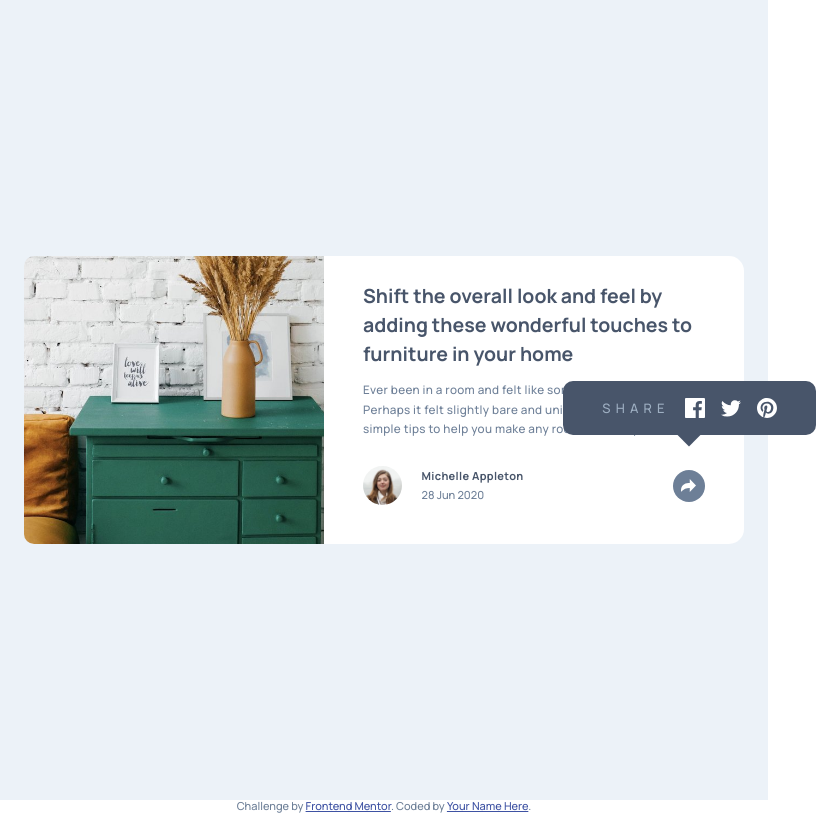
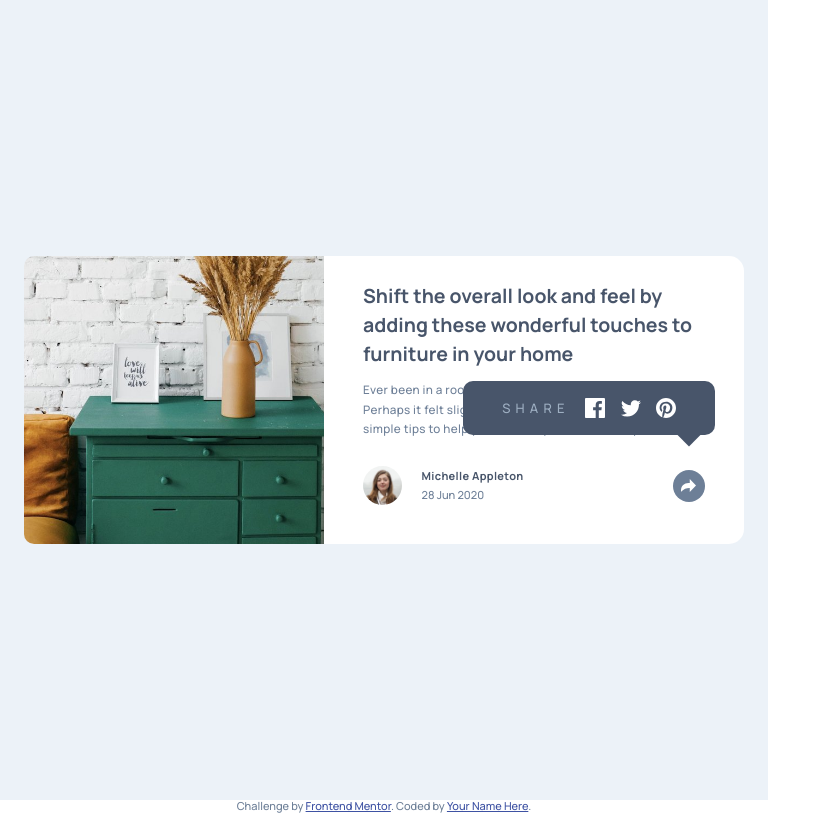
Before and after one commit to samuelpletain/FEM-article-preview-component, a website built with Vite: page index.html in a window 768 px wide. Both pictures are taken after a click on the element 688 px from the left and 485 px from the top of the page. Shown: the whole page, 816 px wide, since content can reach past the window. Built offline with nearby package versions, Linux system fonts and the light colour scheme.

Commit message:
Challenge completed

```diff
--- a/scss/style.scss
+++ b/scss/style.scss
@@ -293,6 +293,7 @@ html {
   align-items: center;
   transform: translateX(101%);
   transition: transform ease .5s;
+  opacity: 0;
 
   @include breakpoint() {
     width: auto;
@@ -303,8 +304,7 @@ html {
     top: -6rem;
     left: auto;
     transform: none;
-    opacity: 0;
-    transition: opacity ease .5s;
+    transition: opacity ease .5s, right ease .5s;
 
     &::after {
       content: '';
@@ -333,10 +333,7 @@ html {
 
   &--show {
     transform: translateX(0);
-
-    @include breakpoint() {
-      opacity: 1;
-    }
+    opacity: 1;
   }
 
   &__icon:hover {
@@ -367,5 +364,13 @@ html {
 }
 
 @media only screen and (min-width: 701px) and (max-width: 950px) {
+  .socials {
+    right: 2.2rem;
 
+    &::after {
+      left: auto;
+      margin: auto;
+      right: 1rem;
+    }
+  }
 }
```
